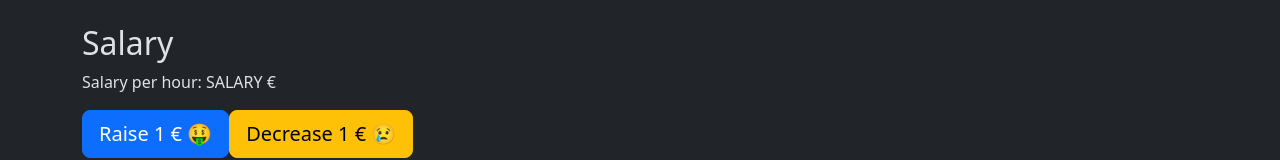
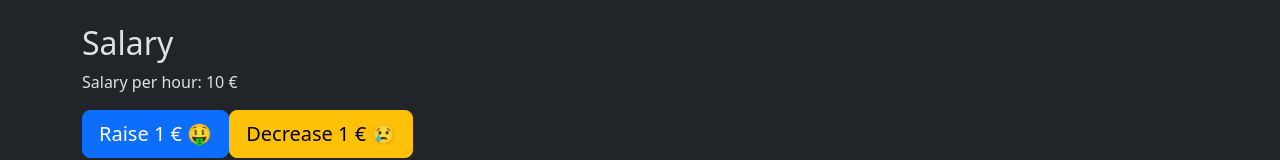
Before and after one commit to Steddie/ykrea26v1, a React (Vite) app in the folder 02-react-basics/: page / in a window 1280 px wide. Shown: the part 390-550 px from the top of the page. Built offline with nearby package versions, Linux system fonts and the light colour scheme.

Commit message:
Increase/decrease salary by a specific amount.

```diff
--- a/02-react-basics/src/App.tsx
+++ b/02-react-basics/src/App.tsx
@@ -16,6 +16,7 @@ function App() {
 		{ id: 2, title: "JSX Rocks Even Moar 🤘🏻!", likes: 42 },
 		{ id: 3, title: "Got state? 🚓", likes: 3 },
 	]);
+	const [salary, setSalary] = useState(10);
 
 	const handleBtnClick = () => {
 		console.log("Stop it, that tickles!");
@@ -24,6 +25,10 @@ function App() {
 		// increase counter
 		setCounter(counter + 1);
 		console.log("Counter after increase:", counter);  // still the same value since state updates are queued
+	}
+
+	const handleChangeSalary = (amount: number) => {
+		setSalary(salary + amount);
 	}
 
 	console.log("App is rendering, counter is:", counter);
@@ -46,17 +51,19 @@ function App() {
 
 			<h2>Salary</h2>
 
-			<p>Salary per hour: SALARY &euro;</p>
+			<p>Salary per hour: {salary} &euro;</p>
 
 			<div className="buttons">
 				<div className="mb-1">
 					<button
 						className="btn btn-primary btn-lg"
+						onClick={() => handleChangeSalary(1)}
 					>
 						Raise 1 &euro; 🤑
 					</button>
 					<button
 						className="btn btn-warning btn-lg"
+						onClick={() => handleChangeSalary(-1)}
 					>
 						Decrease 1 &euro; 😢
 					</button>
@@ -65,11 +72,13 @@ function App() {
 				<div className="mb-1">
 					<button
 						className="btn btn-primary btn-lg"
+						onClick={() => handleChangeSalary(5)}
 					>
 						Raise 5 &euro; 🤑🤑🤑
 					</button>
 					<button
 						className="btn btn-warning btn-lg"
+						onClick={() => handleChangeSalary(-5)}
 					>
 						Decrease 5 &euro; 😢😢😢
 					</button>
```
